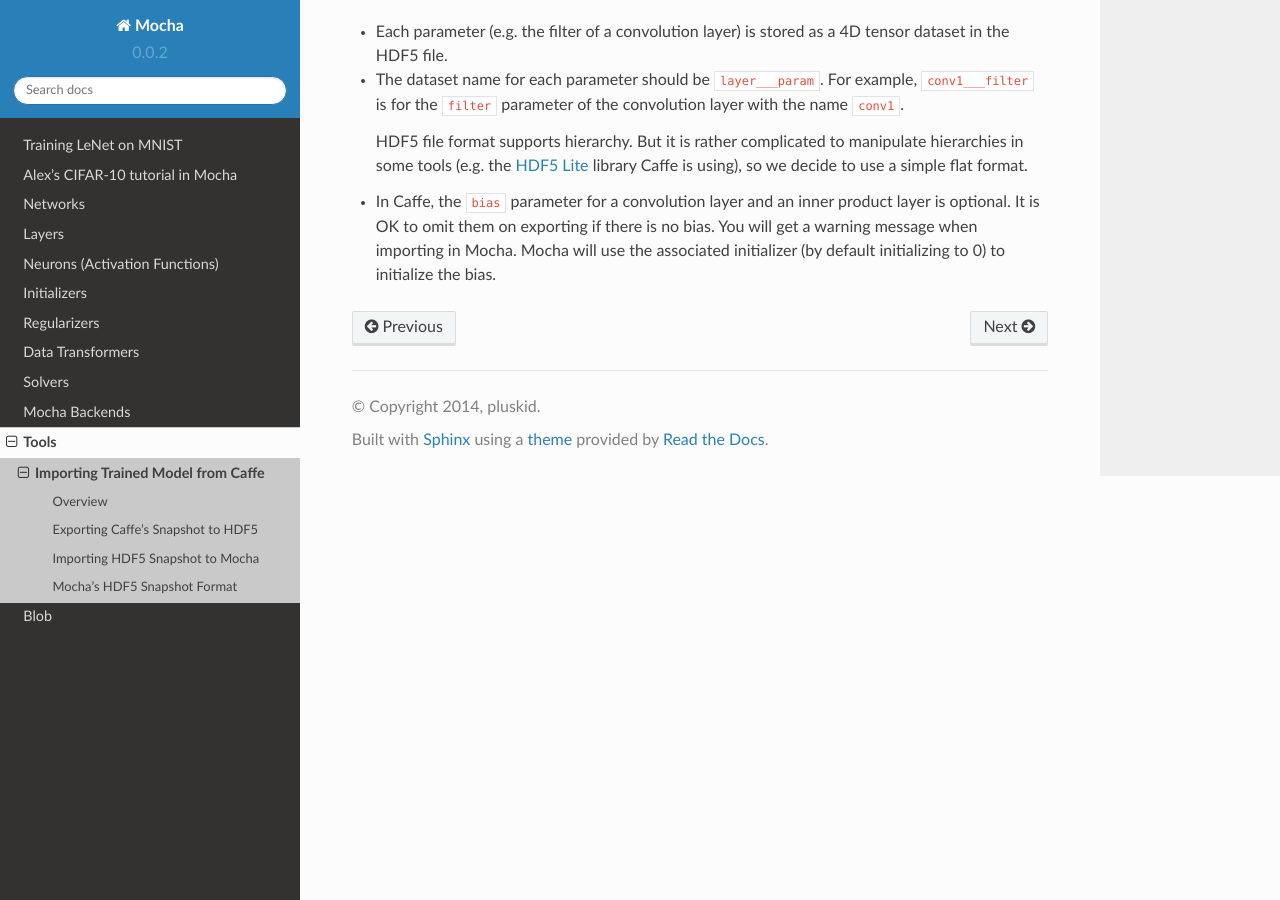
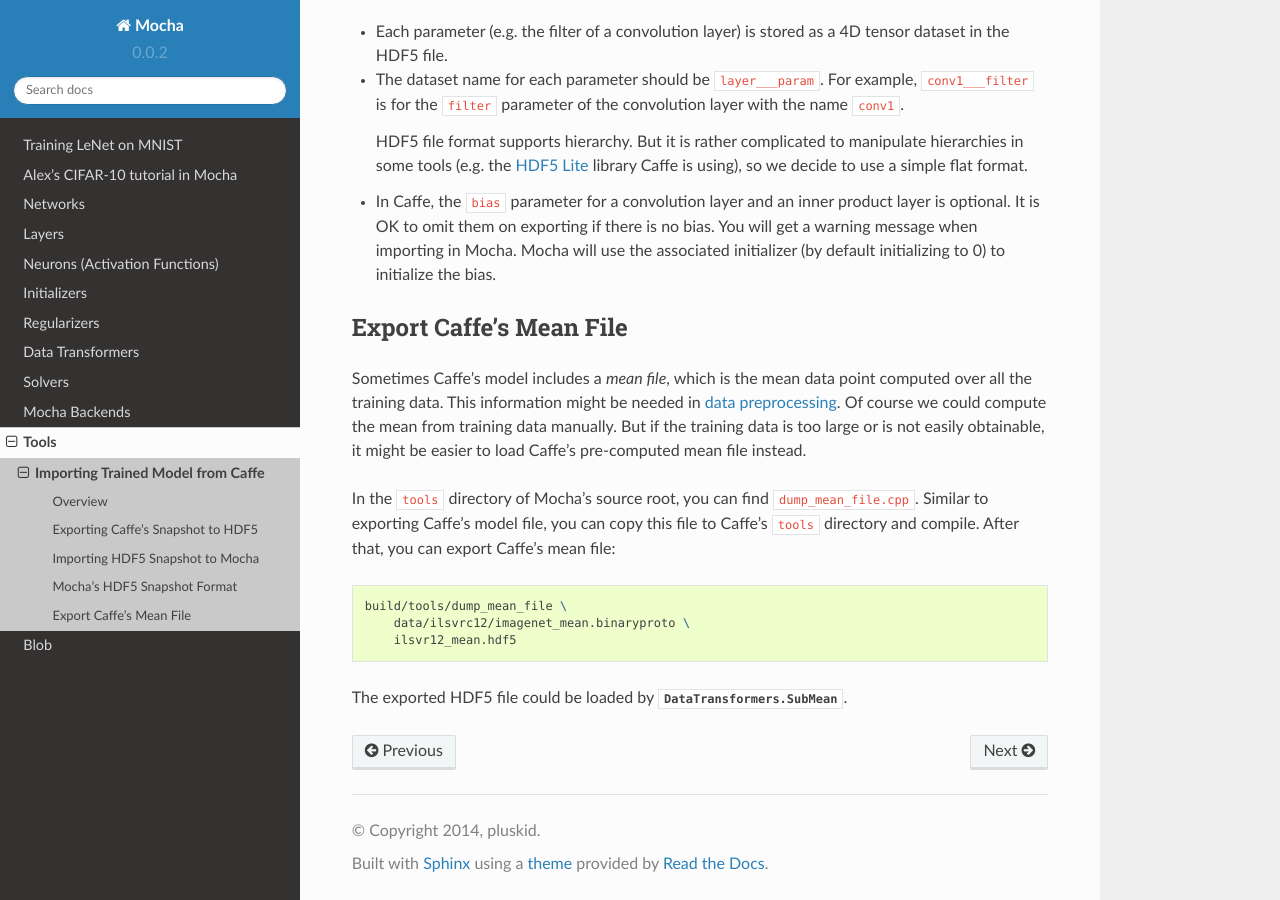
Before and after one commit to pluskid/Mocha.jl, a Sphinx documentation site: the page built from docs/user-guide/tools/import-caffe-model.rst, in a window 1280 px wide and 900 px high, scrolled down 1758 px. Built offline with Sphinx 7.4.7 and the Read the Docs theme 2.0.0, drawn with Linux system fonts in a browser that asks for light colours.

Commit message:
add document for exporting Caffe's mean_file

```diff
--- a/docs/user-guide/tools/import-caffe-model.rst
+++ b/docs/user-guide/tools/import-caffe-model.rst
@@ -96,3 +96,26 @@
   layer is optional. It is OK to omit them on exporting if there is no bias. You
   will get a warning message when importing in Mocha. Mocha will use the
   associated initializer (by default initializing to 0) to initialize the bias.
+
+Export Caffe's Mean File
+------------------------
+
+Sometimes Caffe's model includes a *mean file*, which is the mean data point
+computed over all the training data. This information might be needed in :doc:`data
+preprocessing </user-guide/data-transformer>`. Of course we could compute the
+mean from training data manually. But if the training data is too large or is
+not easily obtainable, it might be easier to load Caffe's pre-computed mean file
+instead.
+
+In the ``tools`` directory of Mocha's source root, you can find
+``dump_mean_file.cpp``. Similar to exporting Caffe's model file, you can copy
+this file to Caffe's ``tools`` directory and compile. After that, you can export
+Caffe's mean file:
+
+.. code-block:: bash
+
+   build/tools/dump_mean_file \
+       data/ilsvrc12/imagenet_mean.binaryproto \
+       ilsvr12_mean.hdf5
+
+The exported HDF5 file could be loaded by :class:`DataTransformers.SubMean`.
```
